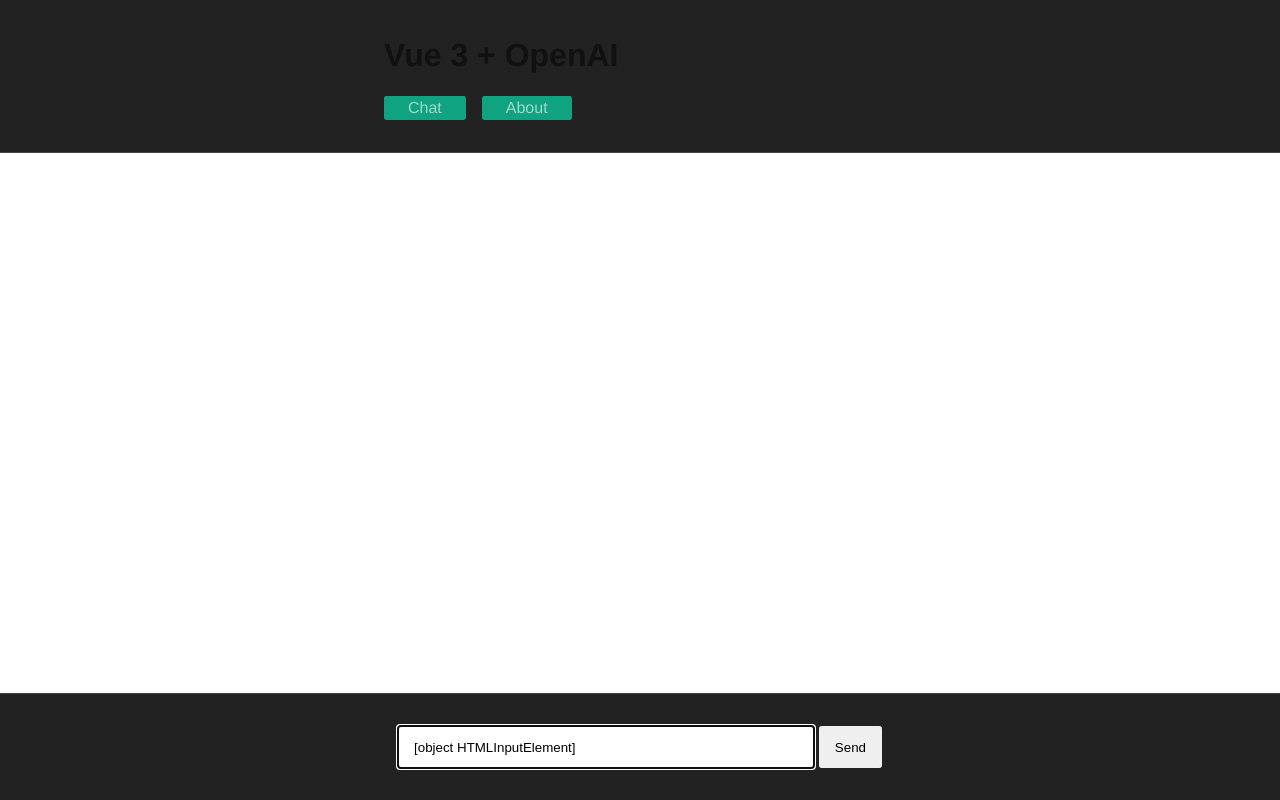
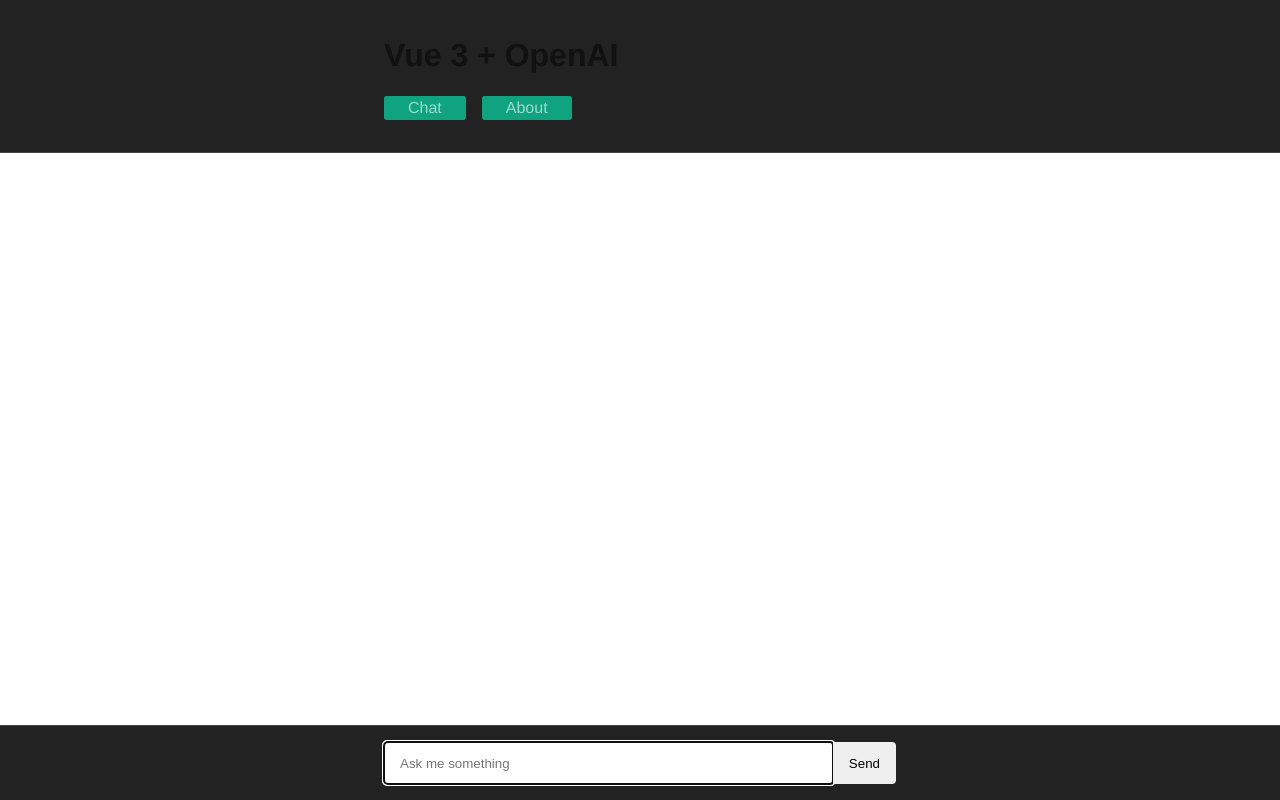
Before and after one commit to vergissberlin/example-openai-vuejs, a Vue app: page / in a window 1280 px wide. Built offline with nearby package versions, Linux system fonts and the light colour scheme.

Commit message:
Remove element selector that caused false data

```diff
--- a/package.json
+++ b/package.json
@@ -13,7 +13,6 @@
     "lint": "eslint . --ext .vue,.js,.jsx,.cjs,.mjs,.ts,.tsx,.cts,.mts --fix --ignore-path .gitignore"
   },
   "dependencies": {
-    "naive-ui": "^2.34.3",
     "vfonts": "^0.0.3",
     "vue": "^3.2.45",
     "vue-router": "^4.1.6"
--- a/src/main.ts
+++ b/src/main.ts
@@ -1,8 +1,6 @@
 import { createApp } from 'vue'
 import App from './App.vue'
 import router from './router'
-
-import naive from 'naive-ui'
 
 const app = createApp(App)
 app.use(router)
--- a/src/views/AboutView.vue
+++ b/src/views/AboutView.vue
@@ -1,5 +1,5 @@
 <template>
-	<main>
+	<main class="container">
 		<h2>Example project for an AI chat</h2>
 		<p>
 			This is an example project for an AI chat. It uses the
--- a/src/views/ChatView.vue
+++ b/src/views/ChatView.vue
@@ -7,7 +7,6 @@
 	const question: Ref<string> = ref('')
 	const disabled: Ref<boolean> = ref(false)
 	const chats: Ref<Array<string>> = ref([])
-
 	const url = 'https://vgbln-openai.herokuapp.com' || 'http://localhost:3000'
 
 	// Methods
@@ -19,7 +18,7 @@
 		const questionEncoded = encodeURIComponent(question.value)
 		chats.value.push(question.value)
 		// fetch get request with question as parameter and json response  to localhost 3000 with question
-		// set chats to response
+		// Set chats to response
 		await fetch(`${url}/?question=${questionEncoded}`)
 			.then((response) => response.json())
 			.then((data) => {
@@ -31,8 +30,13 @@
 				disabled.value = false
 				question.value = ''
 
-				// Set focus to input field with vue 3 ref
-				// document.querySelector('input').focus()
+                // Scroll to bottom
+                const message = document.querySelector('.message')
+                message.scrollTop = message.scrollHeight
+
+                // Focus input field
+                const input = document.querySelector('input')
+                input.focus()
 			})
 			.catch((error) => {
 				console.error('Error:', error)
@@ -49,10 +53,8 @@
 	<footer>
 		<div class="chats-input">
 			<input
-				class="chats-input"
 				type="text"
 				placeholder="Ask me something"
-				ref="question"
 				v-model="question"
 				:disabled="disabled"
 				autofocus
@@ -80,22 +82,26 @@
 	}
 
 	.chats-input {
-		display: flex;
-		align-items: center;
-		justify-content: center;
-		gap: 0.3em;
-		margin: 1rem 0;
-	}
-
-	.chats-input input {
-		width: 30vw;
+		display: grid;
+		grid-direction: column;
+		grid-template-columns: 1fr auto;
+		gap: 0;
+		margin: 1rem var(--container-padding-horizontal);
 	}
 
 	.chats-input input,
 	.chats-input button {
 		padding: 1em 1.2em;
-		border-radius: 0.2em;
+		border-radius: .3em;
 		border: 0;
+	}
+	.chats-input input {
+		border-bottom-right-radius: 0;
+        border-top-right-radius: 0;
+	}
+	.chats-input button {
+		border-bottom-left-radius: 0;
+        border-top-left-radius: 0;
 	}
 
 	@media (prefers-color-scheme: dark) {
```
Also changed, not shown: 1 other file (tests, documents, lock files or other folders).
